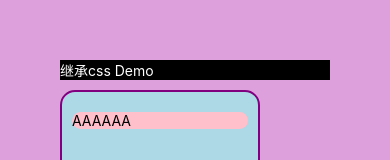
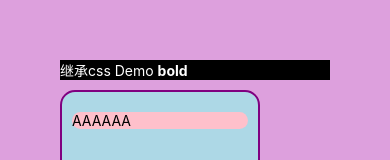
Before and after one commit to qtzxly/ReactNativeDemo, a React Native app: screen / in a window 390 px wide. Shown: the top 160 px of the page. Built offline with nearby package versions, Linux system fonts and the light colour scheme.

Commit message:
css继承

```diff
--- a/App.js
+++ b/App.js
@@ -4,7 +4,9 @@ export default function App() {
   return (
     <View style={styles.container}>
       <View style={styles.darkMode}>
-        <Text style={styles.darkModeText}>继承css Demo</Text>
+        <Text style={styles.darkModeText}>
+          继承css Demo <Text style={styles.boldText}>bold</Text>
+        </Text>
       </View>
       <View style={[styles.box, styles.lightblueBg, styles.androidShadow]}>
         <Text style={{ borderRadius: 15, backgroundColor: 'pink' }}>
@@ -22,7 +24,7 @@ const styles = StyleSheet.create({
   container: { flex: 1, padding: 60, backgroundColor: 'plum' },
   darkMode: { backgroundColor: 'black' },
   darkModeText: { color: 'white' },
-  title: { color: 'red' },
+  boldText: { fontWeight: 'bold' },
   box: {
     width: 200,
     height: 200,
```
